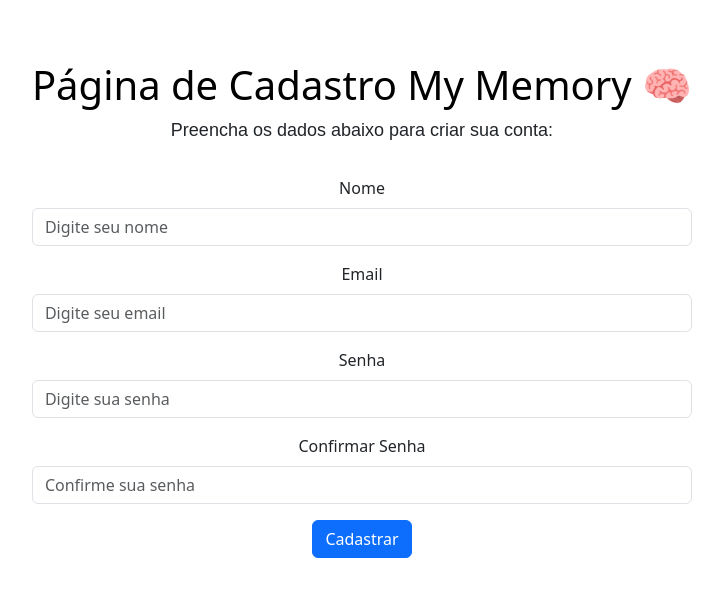
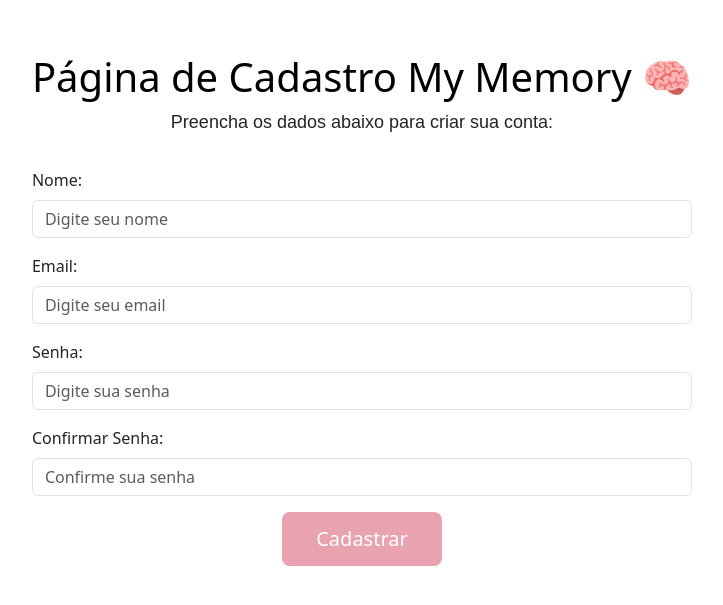
Before and after one commit to PriscilaNegro/My_Memory, a Vue app in the folder url-shortener-frontend/: page /register in a window 1280 px wide. Shown: the part 115-720 px from the top of the page, without its empty margins (278-1001 px from the left). Built offline with nearby package versions, Linux system fonts and the light colour scheme.

Commit message:
Iniciando validações de cadastro

```diff
--- a/url-shortener-frontend/src/views/Register.vue
+++ b/url-shortener-frontend/src/views/Register.vue
@@ -4,9 +4,9 @@
     <p>Preencha os dados abaixo para criar sua conta:</p>
 
     <form @submit.prevent="handleRegister" class="mt-4">
-      <!-- Nome -->
-      <div class="mb-3">
-        <label for="name" class="form-label">Nome</label>
+
+      <div class="mb-3 text-start">
+        <label for="name" class="form-label">Nome:</label>
         <input
           type="text"
           id="name"
@@ -17,9 +17,8 @@
         />
       </div>
 
-      <!-- Email -->
-      <div class="mb-3">
-        <label for="email" class="form-label">Email</label>
+      <div class="mb-3 text-start">
+        <label for="email" class="form-label">Email:</label>
         <input
           type="email"
           id="email"
@@ -30,9 +29,8 @@
         />
       </div>
 
-      <!-- Senha -->
-      <div class="mb-3">
-        <label for="password" class="form-label">Senha</label>
+      <div class="mb-3 text-start">
+        <label for="password" class="form-label">Senha:</label>
         <input
           type="password"
           id="password"
@@ -43,9 +41,8 @@
         />
       </div>
 
-      <!-- Confirmação de Senha -->
-      <div class="mb-3">
-        <label for="confirmPassword" class="form-label">Confirmar Senha</label>
+      <div class="mb-3 text-start">
+        <label for="confirmPassword" class="form-label">Confirmar Senha:</label>
         <input
           type="password"
           id="confirmPassword"
@@ -61,8 +58,9 @@
         {{ error }}
       </div>
 
-      <!-- Botão de cadastro -->
-      <button type="submit" class="btn btn-primary">Cadastrar</button>
+      <div class="text-center mt-3">
+        <button type="submit" class="btn-home">Cadastrar</button>
+      </div>
     </form>
   </div>
 </template>
@@ -79,24 +77,24 @@
 function handleRegister() {
   error.value = "";
 
-  // Validação de email
   const emailRegex = /^[^\s@]+@[^\s@]+\.[^\s@]+$/;
   if (!emailRegex.test(email.value)) {
     error.value = "Email inválido.";
     return;
   }
 
-  // Verificação de senha
   if (password.value !== confirmPassword.value) {
     error.value = "As senhas não conferem.";
     return;
   }
 
-  // Cadastro válido
   console.log("Cadastro válido:", name.value, email.value);
 
   alert("Cadastro realizado com sucesso!");
-  // Aqui você chamaria sua API para salvar o usuário
+  // Aqui chama API para salvar o usuário
+
+  // Redireciona para login
+  router.push("/login");
 }
 </script>
 
@@ -117,4 +115,20 @@
   max-width: 700px;
   margin: auto;
 }
+
+.btn-home {
+  width: 160px;
+  padding: 12px 0;
+  font-size: 1.25rem;
+  border: none;
+  border-radius: 8px;
+  cursor: pointer;
+  background-color: #de7288a8;
+  color: white;
+  transition: background 0.3s ease;
+}
+
+.btn-home:hover {
+  background-color: #e05a75d6;
+}
 </style>
```
